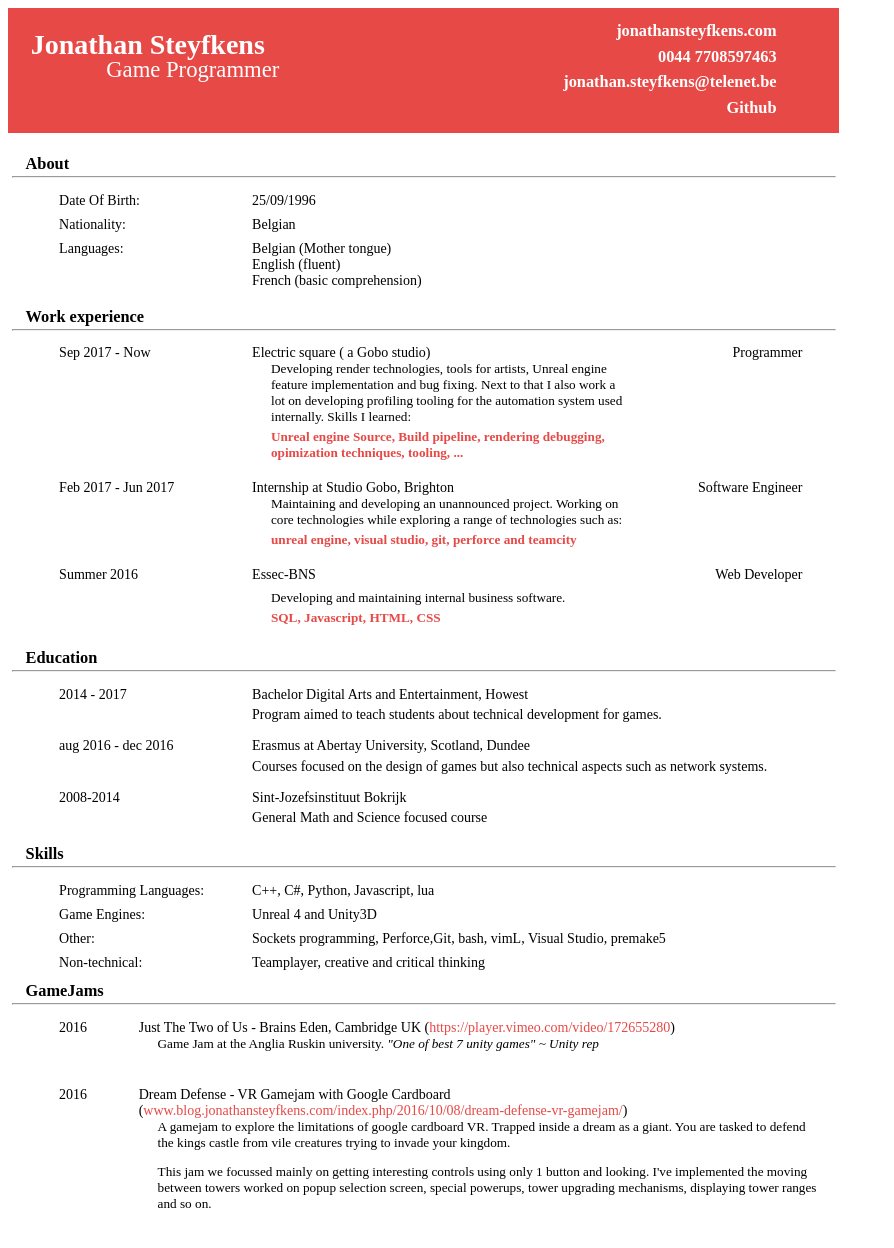
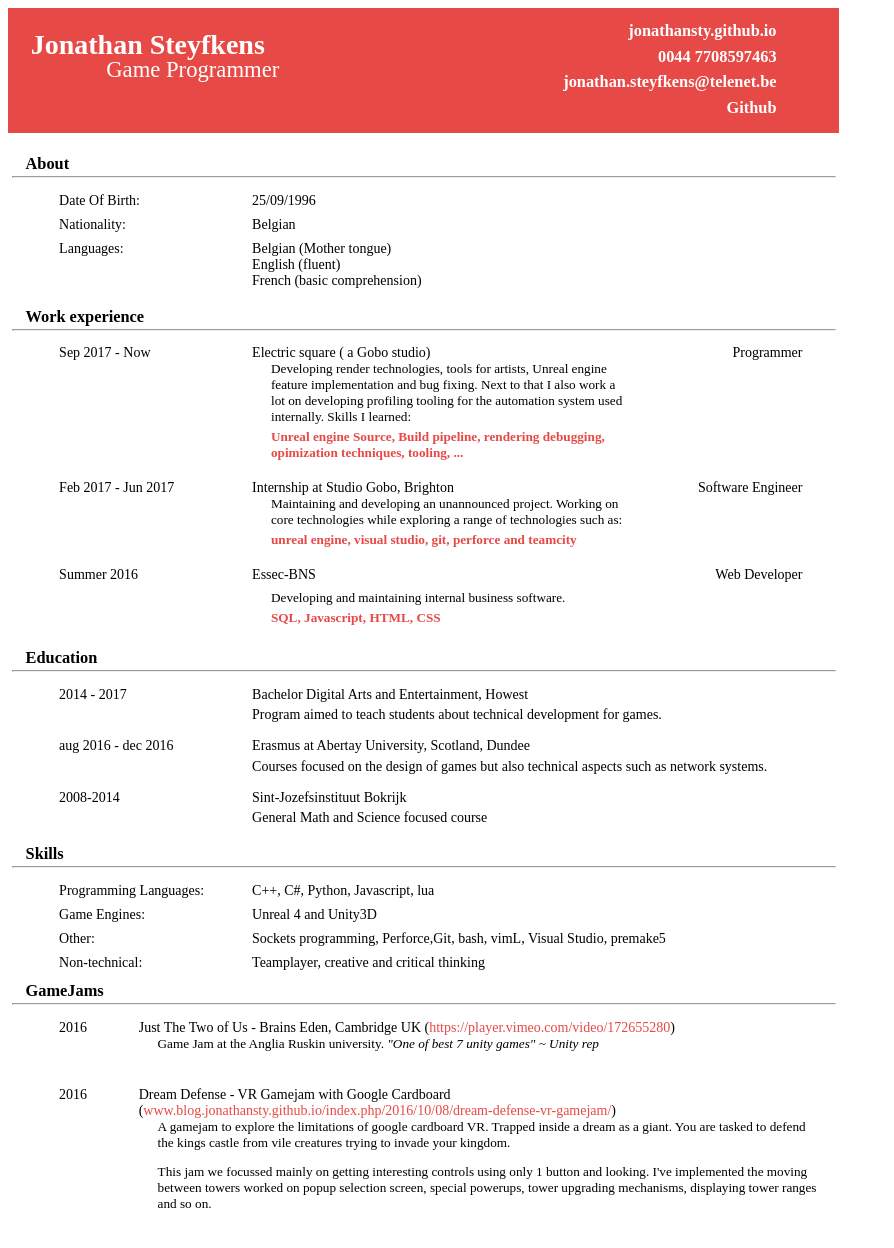
Before and after one commit to jonathansty/jonathansty.github.io, a Jekyll site: the page assets/curri/cv.html, which Jekyll copies as it is, in a window 1280 px wide. Shown: the whole page, without its empty margins (0-894 px from the left). Built offline with Jekyll 4.4.1, drawn with Linux system fonts in a browser that asks for light colours; some web fonts are replaced.

Commit message:
Update domain

```diff
--- a/CNAME
+++ b/CNAME
@@ -1 +1 @@
-jonathansteyfkens.com
+jonathansty.github.io
--- a/assets/curri/cv.html
+++ b/assets/curri/cv.html
@@ -11,7 +11,7 @@
 				<span>Game Programmer</span>
 			</div>
 			<div class="contact">
-				<h3><a href="http://jonathansteyfkens.com/">jonathansteyfkens.com</a></h3>
+				<h3><a href="http://jonathansty.github.io/">jonathansty.github.io</a></h3>
 				<h3>0044 7708597463</h3>
 				<h3>jonathan.steyfkens@telenet.be</h3>
 				<h3><a href="https://github.com/jonathansty">Github</a> </h3>
@@ -184,7 +184,7 @@
 					<td>
 						<ul>
 							<li>Dream Defense - VR Gamejam with Google Cardboard
-							(<a style="color:#e64946" href="http://www.blog.jonathansteyfkens.com/index.php/2016/10/08/dream-defense-vr-gamejam/">www.blog.jonathansteyfkens.com/index.php/2016/10/08/dream-defense-vr-gamejam/</a>)</li>
+							(<a style="color:#e64946" href="http://www.blog.jonathansty.github.io/index.php/2016/10/08/dream-defense-vr-gamejam/">www.blog.jonathansty.github.io/index.php/2016/10/08/dream-defense-vr-gamejam/</a>)</li>
 							<li class="indent">
 							 A gamejam to explore the limitations of google cardboard VR. Trapped inside a dream as a giant.
 							 You are tasked to defend the kings castle from vile creatures trying to invade your kingdom.
```
Also changed, not shown: _portfolio/metaballs-gpu.md (+1 -1 lines).
